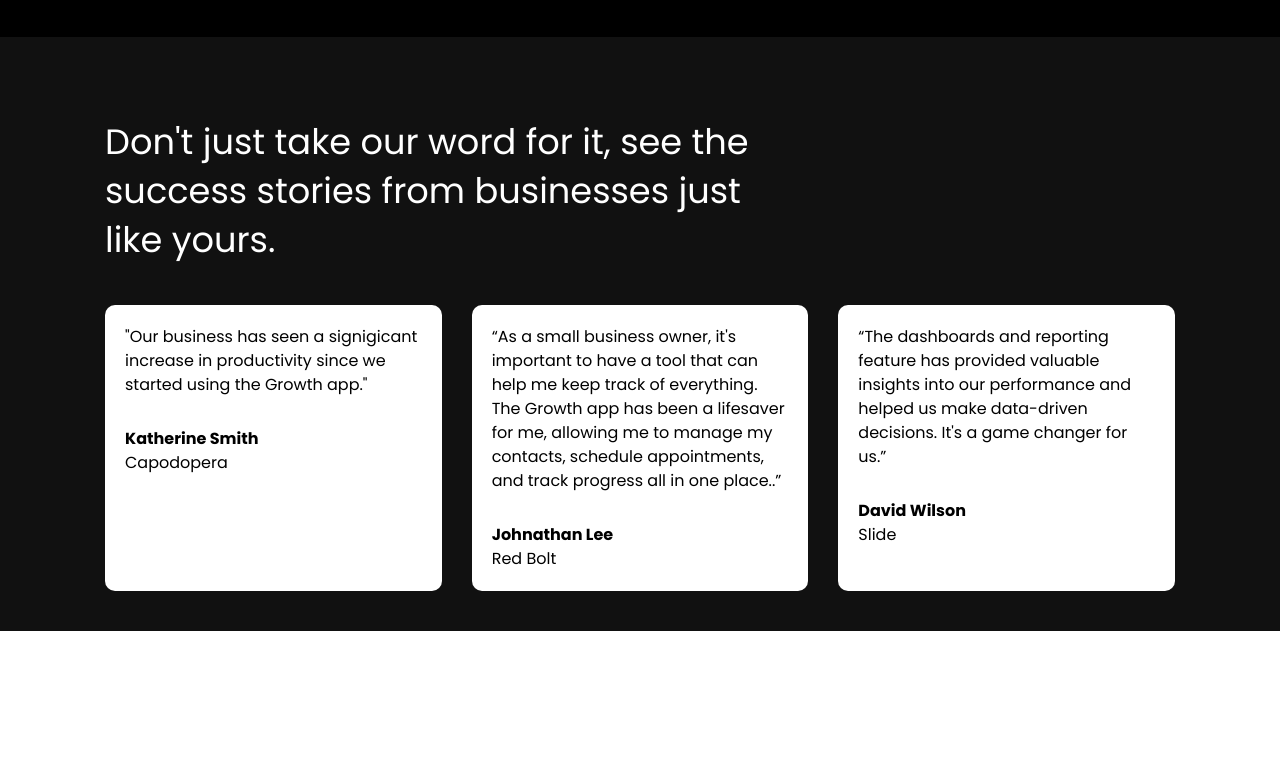
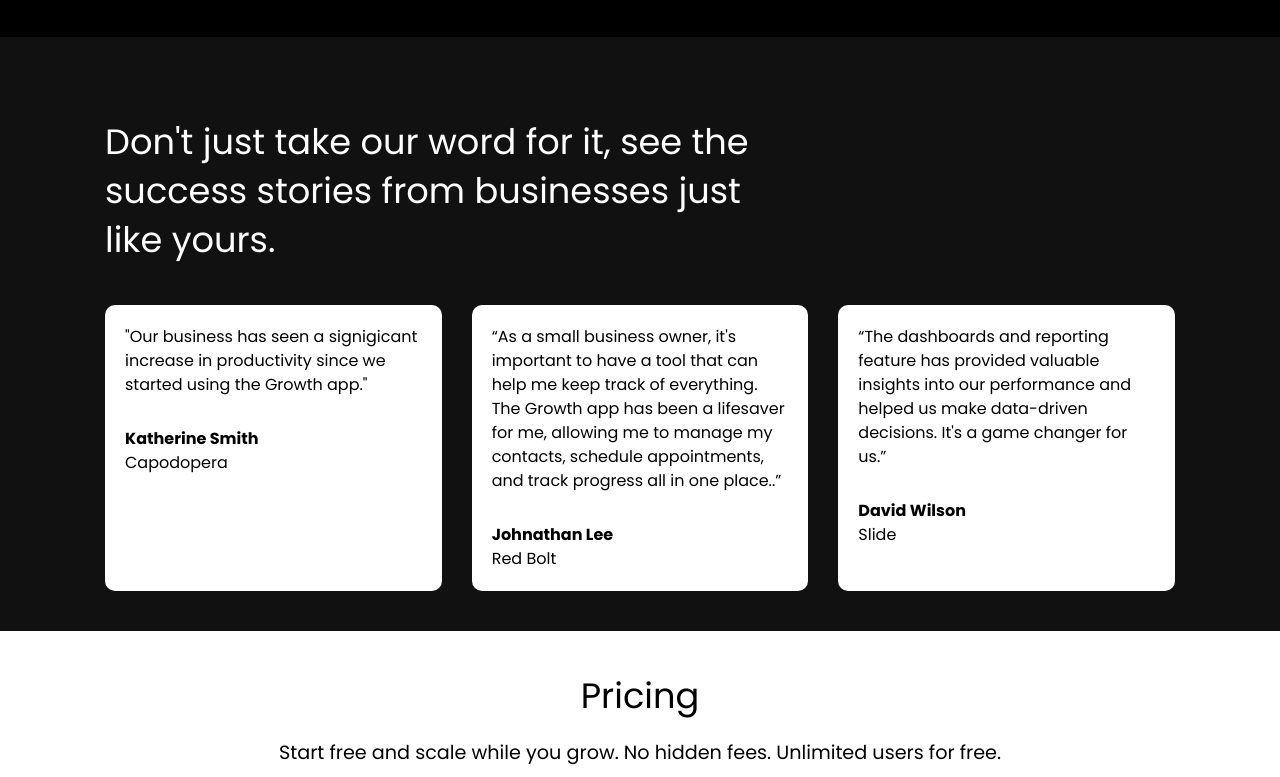
Before and after one commit to Hitendra27/saas-landing-page, a plain HTML site: page index.html in a window 1280 px wide. Shown: the part 1421-2198 px from the top of the page. Before the commit the page ends 2052 px from the top, so only its background shows below. Drawn offline with Linux system fonts and the light colour scheme.

Commit message:
feat: Implemented Pricing in index.html

```diff
--- a/index.html
+++ b/index.html
@@ -137,6 +137,17 @@
       </div>
     </section>
 
+    <!-- Pricing -->
+    <section class="pricing">
+      <div class="container sm">
+        <h3 class="pricing-heading text-xl text-center">Pricing</h3>
+        <p class="pricing-subheading text-md text-center">
+          Start free and scale while you grow. No hidden fees. Unlimited users
+          for free.
+        </p>
+      </div>
+    </section>
+
     <script src="js/main.js"></script>
   </body>
 </html>
```
